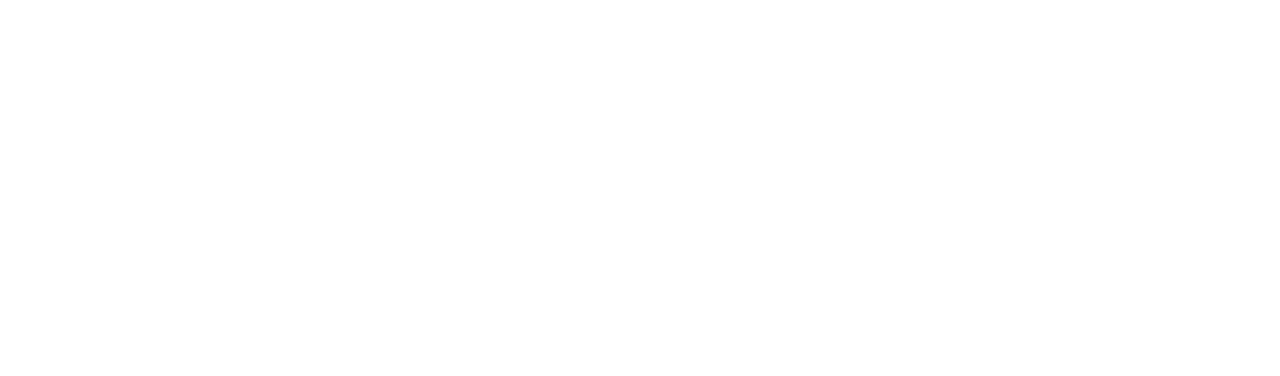
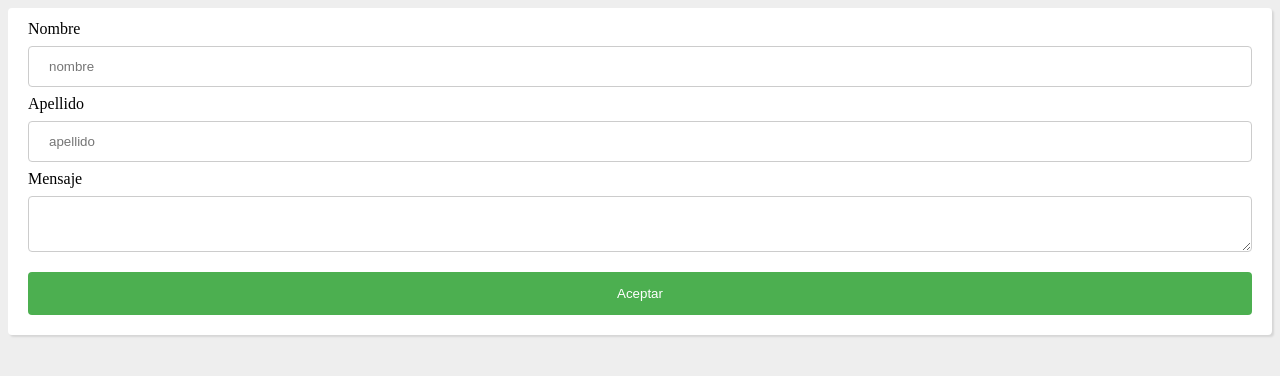
Before and after one commit to RenzoAlfredo/Formulario-Contacto, a plain HTML site: page index.html in a window 1280 px wide. Drawn offline with Linux system fonts and the light colour scheme.

Commit message:
segundo commit

```diff
--- a/index.html
+++ b/index.html
@@ -7,6 +7,14 @@
     <link rel="stylesheet" href="main.css" type="text/css">
 </head>
 <body>
-
+    <div class="box">
+        <label for="">Nombre</label>
+        <input type="text" id="nombre" name="nombre" placeholder="nombre">
+        <label for="">Apellido</label>
+        <input type="text" id="apellido" name="apellido" placeholder="apellido">
+        <label for="">Mensaje</label>
+        <textarea name="" id=""></textarea>
+        <input type="submit" value="Aceptar">
+    </div>
 </body>
 </html>
--- a/main.css
+++ b/main.css
@@ -0,0 +1,44 @@
+body {
+    background-color: #eee;
+}
+
+.box {
+    background-color: white;
+    padding: 12px 20px;
+    border-radius: 4px;
+    box-shadow: 2px 2px 2px rgba(0,0,0,0.1);
+}
+
+input[type=text]
+{
+    width: 100%;
+    padding: 12px 20px;
+    margin: 8px 0;
+    display: inline-block;
+    border: 1px solid #ccc;
+    border-radius: 4px;
+    box-sizing: border-box;
+}
+
+input[type=submit]
+{
+    width: 100%;
+    background-color: #4caf50;
+    color: white;
+    padding: 14px 20px;
+    margin: 8px 0;
+    border: none;
+    border-radius: 4px;
+    cursor: pointer;
+
+}
+
+textarea {
+    width: 100%;
+    padding: 12px 20px;
+    margin: 8px 0;
+    display: inline-block;
+    border: 1px solid #ccc;
+    border-radius: 4px;
+    box-sizing: border-box;
+}
```
